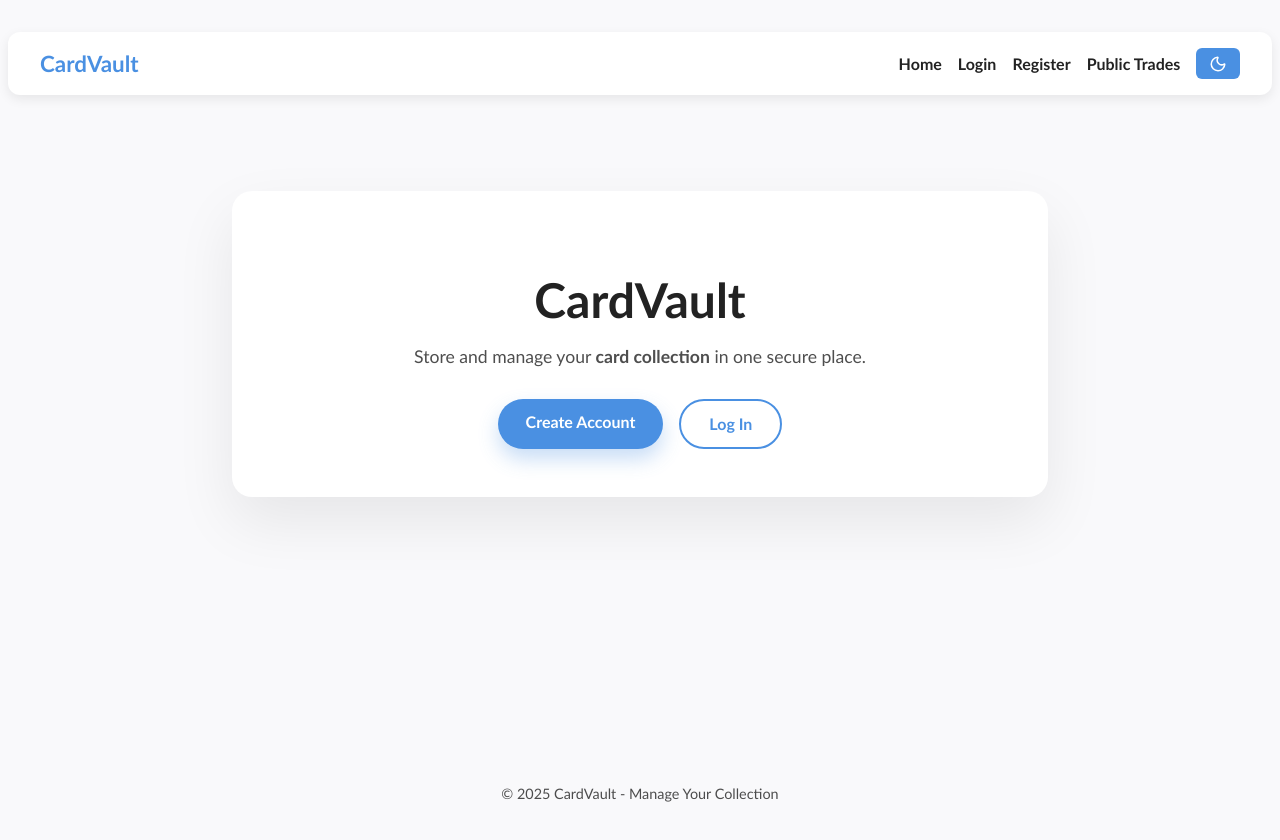
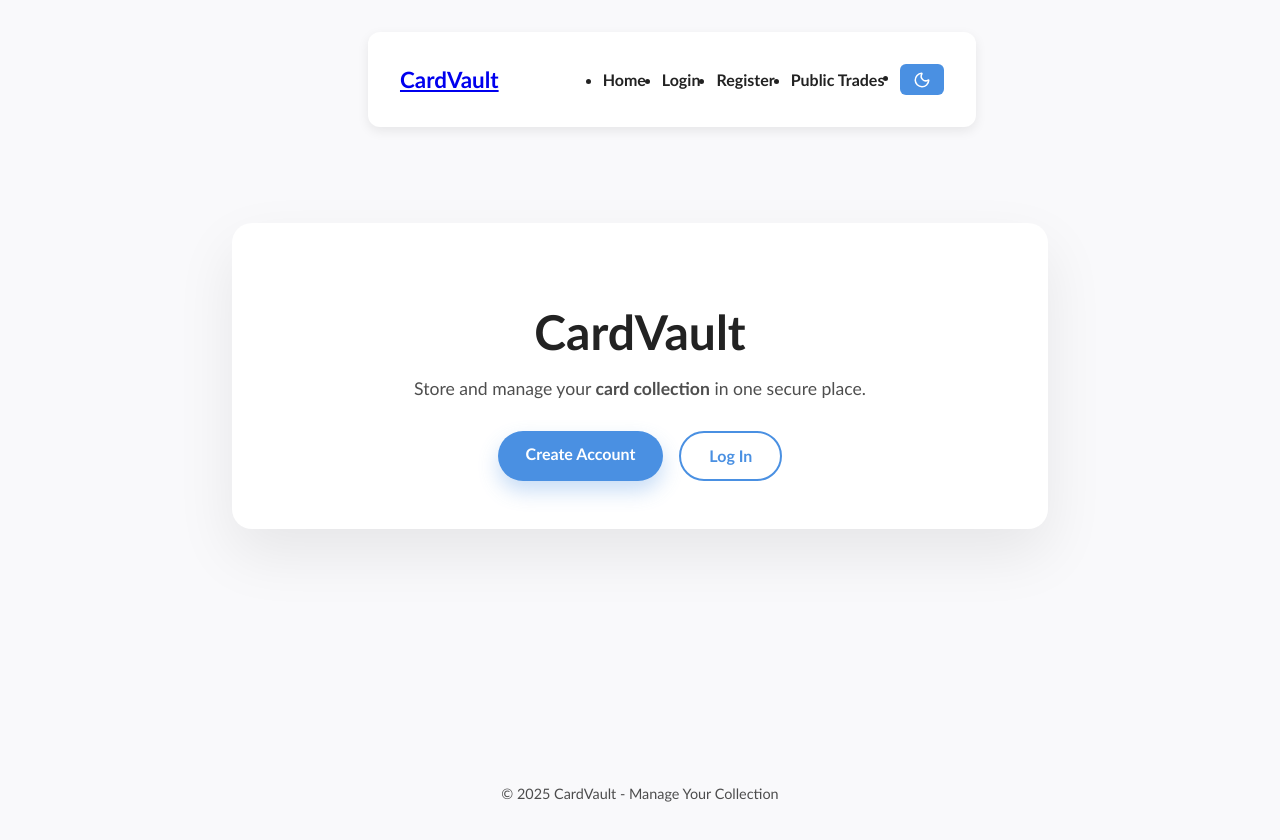
Before and after one commit to DiosOne/cardvault, a React (Vite) app in the folder client/: page / in a window 1280 px wide. Shown: the top 840 px of the page. Built offline with nearby package versions, Linux system fonts and the light colour scheme.

Commit message:
forgot about navbar html syntax

```diff
--- a/client/src/components/Navbar.jsx
+++ b/client/src/components/Navbar.jsx
@@ -32,30 +32,71 @@ export default function Navbar() {
   };
 
   return (
-    <nav className="navbar">
-      <div className="nav-left">
-        <h1>CardVault</h1>
+    <header>
+      <nav className='navbar' role='navigation' aria-label='Main navigation'>
+        <div className='nav-list'>
+          <h1>
+            <Link to='/' aria-label='Go to CardVault homepage'>
+              CardVault
+            </Link>
+          </h1>
         </div>
 
-      <div className="nav-right">
+        <ul className='nav-right'>
           {user ? (
             <>
-            <Link to="/dashboard">Dashboard</Link>
-            <button onClick={handleLogout}>Logout</button>
+              <li>
+                <Link to='/dashboard' aria-label='Go to your dashboard'>
+                  Dashboard
+                </Link>
+              </li>
+              <li>
+                <button
+                  type='button'
+                  onClick={handleLogout}
+                  aria-label='Log out of your account'
+                >
+                  Logout
+                </button>
+              </li>
             </>
           ) : (
             <>
-            <Link to="/">Home</Link>
-            <Link to="/login">Login</Link>
-            <Link to="/register">Register</Link>
-            <Link to="/public">Public Trades</Link>
+              <li>
+                <Link to='/' aria-label='Go to homepage'>
+                  Home
+                </Link>
+              </li>
+              <li>
+                <Link to='/login' aria-label='Go to login page'>
+                  Login
+                </Link>
+              </li>
+              <li>
+                <Link to='/register' aria-label='Go to registration page'>
+                  Register
+                </Link>
+              </li>
+              <li>
+                <Link to='/public' aria-label='Browse public trades'>
+                  Public Trades
+                </Link>
+              </li>
             </>
           )}
 
-        <button className="theme-toggle" onClick={toggleTheme}>
-          {darkMode? <Sun size={18}/>:<Moon size={18}/>}
+          <li>
+            <button
+              className='theme-toggle'
+              type='button'
+              onClick={toggleTheme}
+              aria-label={darkMode ? 'Switch to light mode' : 'Switch to dark mode'}
+            >
+              {darkMode ? <Sun size={18}/> : <Moon size={18}/>}
             </button>
-      </div>
+          </li>
+        </ul>
       </nav>
+    </header>
   );
 }
```
Lines whose indentation alone changed are shown as unchanged.
